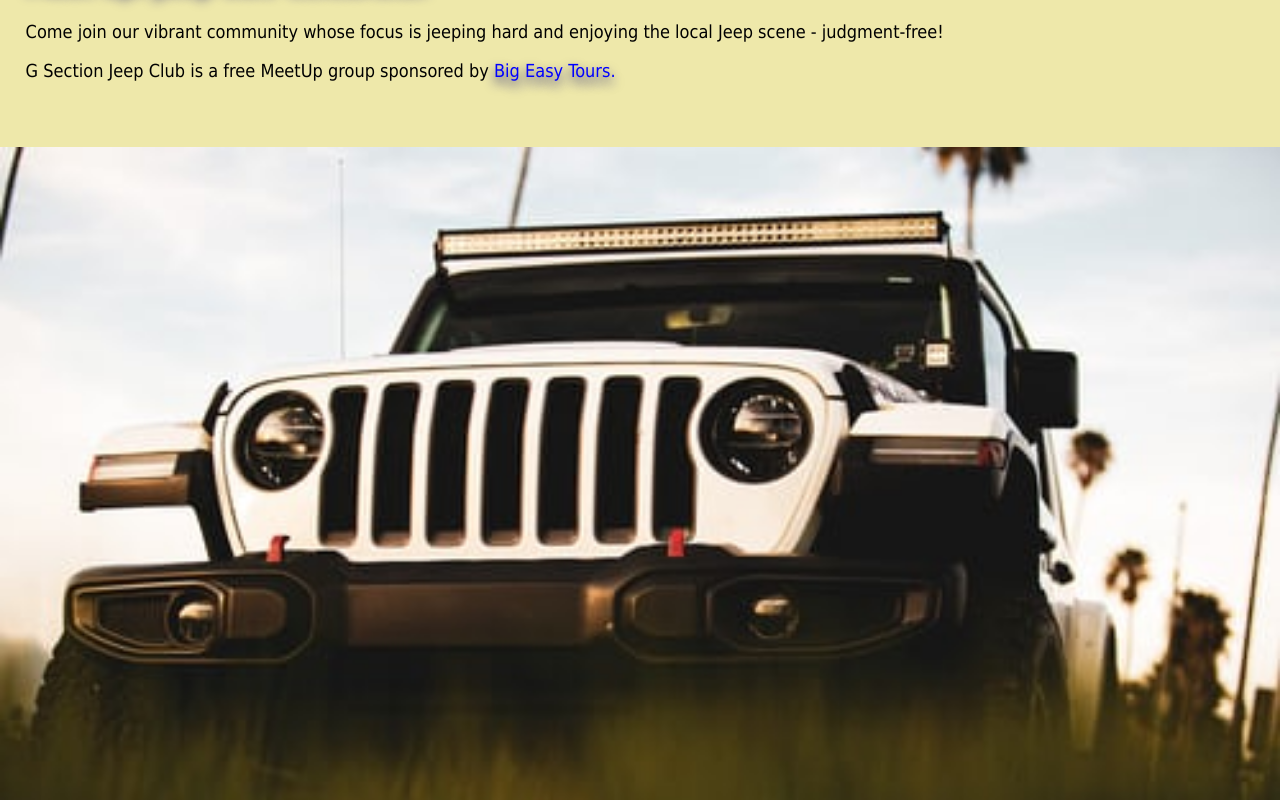
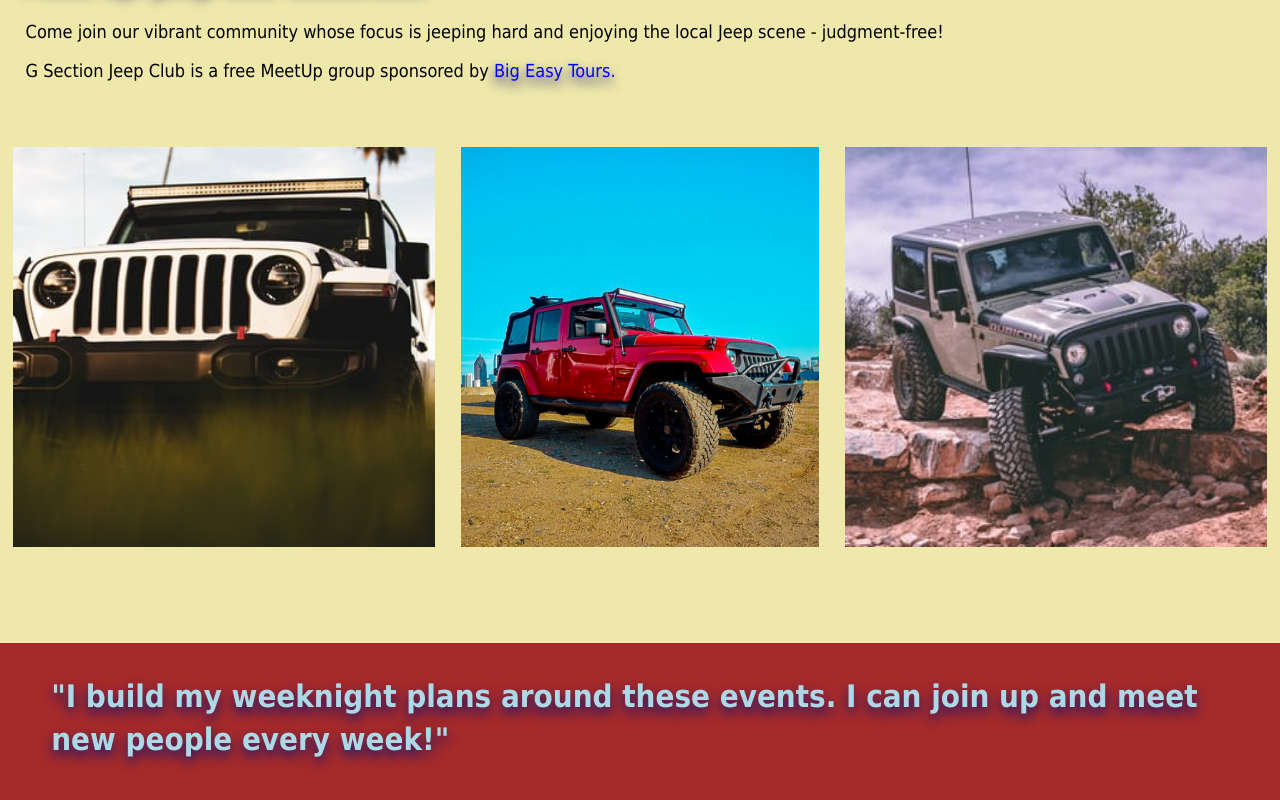
Before and after one commit to goose200782/Codecademy-Responsive-Club-Website, a plain HTML site: page index.html in a window 1280 px wide. Shown: the part 780-1580 px from the top of the page. Drawn offline with Linux system fonts and the light colour scheme.

Commit message:
Added media query for larger screens which neccessitated putting the images into a container

```diff
--- a/index.html
+++ b/index.html
@@ -27,16 +27,20 @@
                 G Section Jeep Club is a free MeetUp group sponsored by <a href="http://goose200782.github.io/Codecademy-Company-Homepage/">Big Easy Tours.</a>
             </p>
         </article>
+        <div class="imageContainer">
             <img src="./resources/images/photo-1579044517470-66fbc201908d.jpg" alt="white jeep front profile" class="image" >
             <img src="./resources/images/photo-1618287026613-9958856c00a7.jpg" alt="red jeep" class="image">
             <img src="./resources/images/photo-1558403871-bb6e8113a32e.jpg" alt="rock crawling jeep" class="image">
+        </div>
         <aside>
             <h2>"I build my weeknight plans around these events. I can join up and meet new people every week!"</h2>
             <p>-Bryce R. - financial advisor/member since 2018</p>
         </aside>
+        <div class="imageContainer">
             <img src="./resources/images/bluejeep.jpg" alt="blue jeep" class="image" >
             <img src="./resources/images/silverjeep.jpg" alt="silver jeep" class="image" >
             <img src="./resources/images/redjeep.jpg" alt="red jeep" class="image" >
+        </div>
         <section>
                 <h2>Come join the fun!</h2>
                 <img src="./resources/images/standonjeep.jpg" class="lastpic">
--- a/resources/css/style.css
+++ b/resources/css/style.css
@@ -89,6 +89,12 @@ article > p > a{
 article > p > a:visited{
     color: blue;
     text-shadow: 0 0.3125rem 0.625rem midnightblue;
+}
+
+.imageContainer{
+    display: flex;
+    flex-direction: column;
+    width: 100%;
 }
 
 .image{
@@ -191,3 +197,20 @@ footer{
         margin-top: 38vh;
     }
 }
+
+@media screen and (min-width: 1050px){
+    .imageContainer{
+        flex-direction: row;
+        justify-content: space-evenly;
+    }
+
+    .image{
+        margin-left: 1vw;
+        margin-right: 1vw;
+        width: 33%;
+    }
+
+    .lastpic{
+        width: 40%;
+    }
+}
```
Lines whose indentation alone changed are shown as unchanged.
